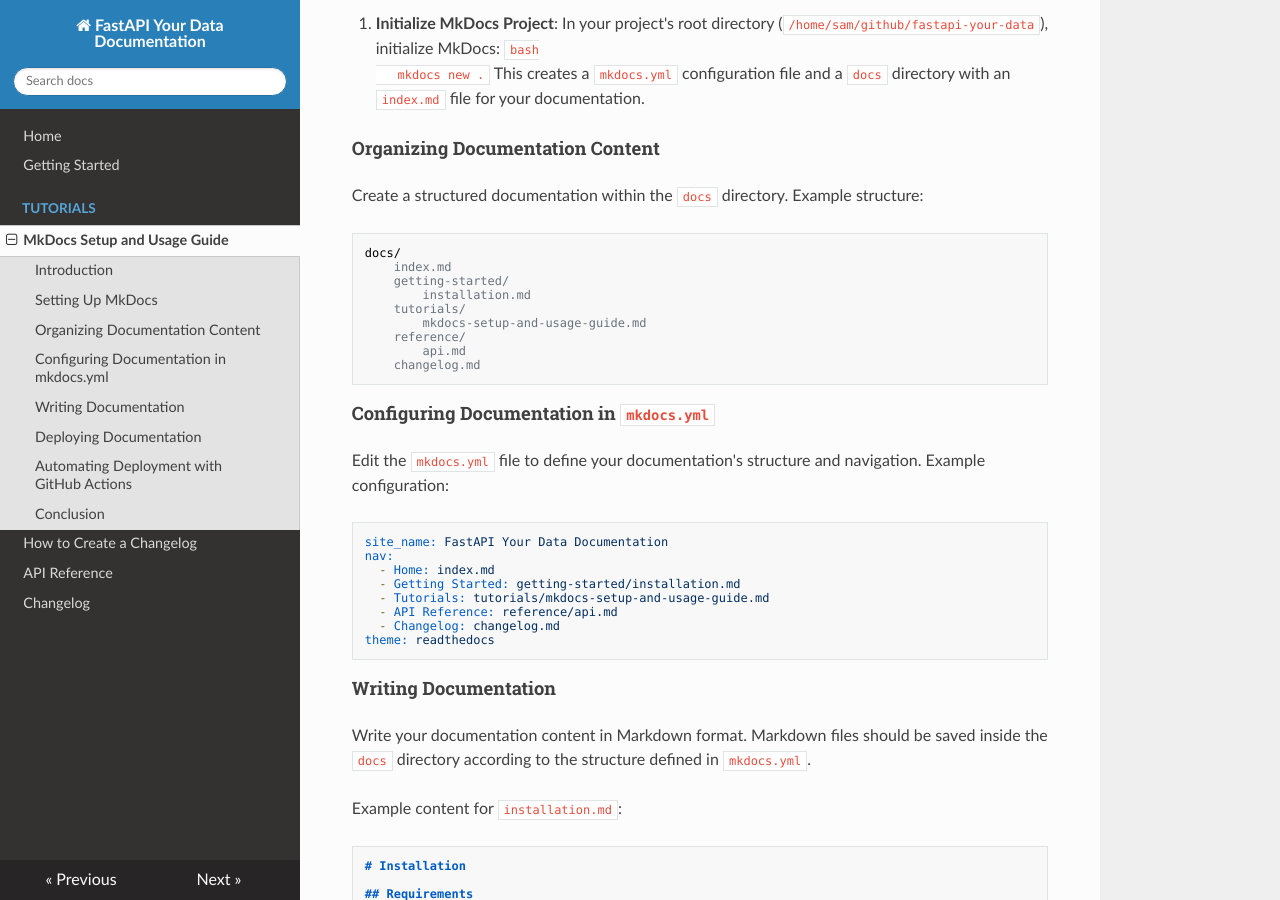
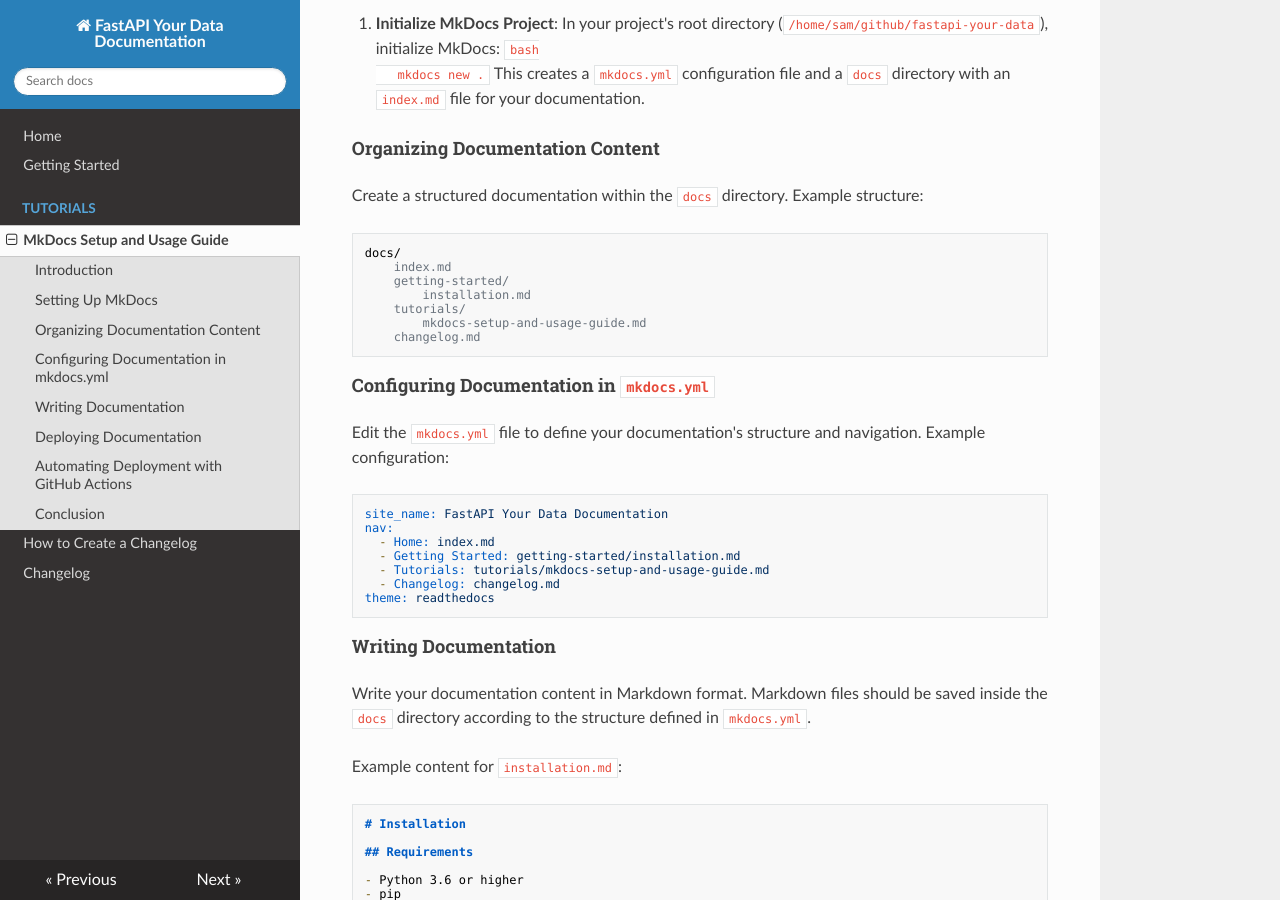
Before and after one commit to mazzasaverio/fastapi-your-data, an MkDocs documentation site: the page built from docs/tutorials/mkdocs-setup-and-usage-guide.md, in a window 1280 px wide and 900 px high, scrolled down 477 px. Built offline with MkDocs 1.6.1, drawn with Linux system fonts in a browser that asks for light colours; nearby versions of some CDN libraries.

Commit message:
UPDATE: docs

````diff
--- a/docs/tutorials/mkdocs-setup-and-usage-guide.md
+++ b/docs/tutorials/mkdocs-setup-and-usage-guide.md
@@ -29,8 +29,6 @@
         installation.md
     tutorials/
         mkdocs-setup-and-usage-guide.md
-    reference/
-        api.md
     changelog.md
 ```
 
@@ -44,7 +42,6 @@
   - Home: index.md
   - Getting Started: getting-started/installation.md
   - Tutorials: tutorials/mkdocs-setup-and-usage-guide.md
-  - API Reference: reference/api.md
   - Changelog: changelog.md
 theme: readthedocs
 ```
--- a/mkdocs.yml
+++ b/mkdocs.yml
@@ -5,6 +5,5 @@
   - Tutorials:
       - MkDocs Setup and Usage Guide: tutorials/mkdocs-setup-and-usage-guide.md
       - How to Create a Changelog: tutorials/how-to-create-a-changelog.md
-  - API Reference: reference/api.md
   - Changelog: changelog.md
 theme: readthedocs
````
Also changed, not shown: docs/index.md (+1 -1 lines).
